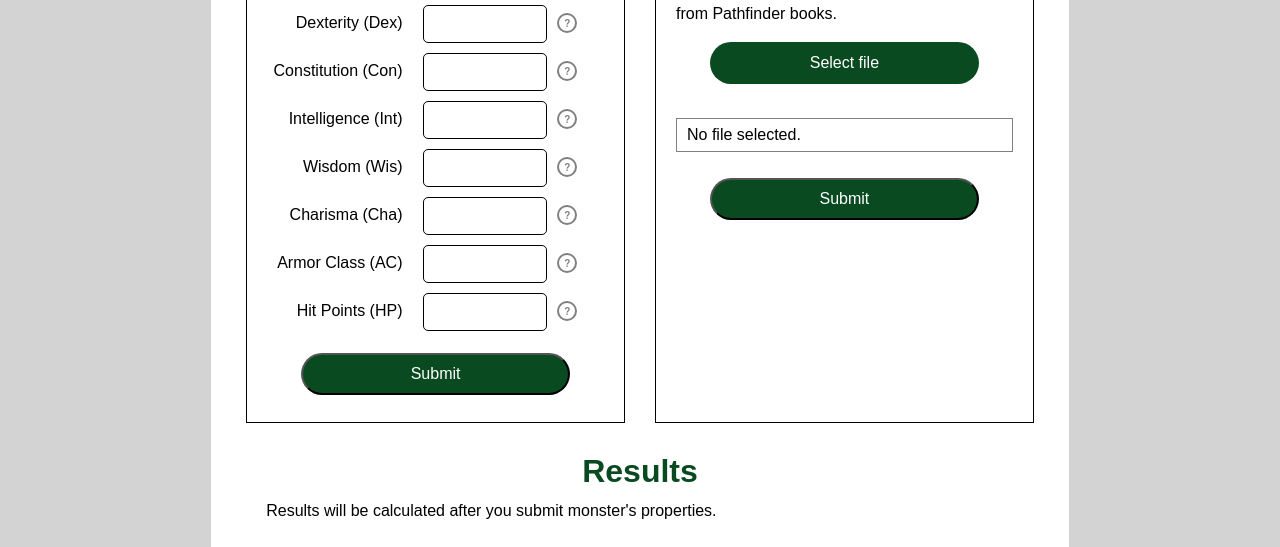
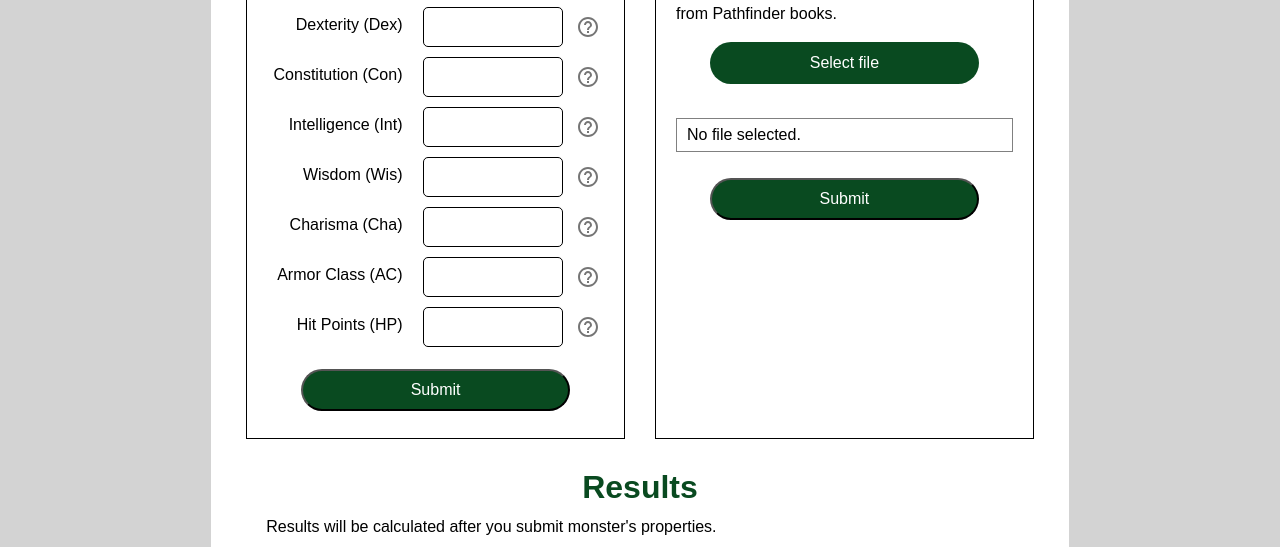
Before and after one commit to Paulina100/ML-for-TTRPG-game-design, a React app in the folder serving/frontend/: page / in a window 1280 px wide. Shown: the part 687-1234 px from the top of the page. Built offline with nearby package versions, Linux system fonts and the light colour scheme; a web font is replaced by a local one.

Commit message:
switch react-tooltip to mui

```diff
--- a/serving/frontend/package.json
+++ b/serving/frontend/package.json
@@ -3,13 +3,16 @@
   "version": "0.1.0",
   "private": true,
   "dependencies": {
+    "@emotion/react": "^11.11.1",
+    "@emotion/styled": "^11.11.0",
+    "@mui/icons-material": "^5.14.3",
+    "@mui/material": "^5.14.5",
     "@testing-library/jest-dom": "^5.16.5",
     "@testing-library/react": "^13.4.0",
     "@testing-library/user-event": "^13.5.0",
     "react": "^18.2.0",
     "react-dom": "^18.2.0",
     "react-scripts": "5.0.1",
-    "react-tooltip": "^5.20.0",
     "web-vitals": "^2.1.4"
   },
   "scripts": {
--- a/serving/frontend/src/Components/HelpTooltip.jsx
+++ b/serving/frontend/src/Components/HelpTooltip.jsx
@@ -1,17 +1,25 @@
-import {Tooltip} from "react-tooltip";
+import {IconButton, Tooltip} from "@mui/material";
+import HelpOutlineIcon from '@mui/icons-material/HelpOutline';
 
 const HelpTooltip = ({helpText}) => {
     return (
-        <div>
-            <a
-              data-tooltip-id="help-tooltip"
-              data-tooltip-content={helpText}
-              data-tooltip-place="right"
-            >
-                <p className="help">?</p>
-            </a>
-            <Tooltip id="help-tooltip" />
-        </div>
+        <Tooltip
+            title={helpText}
+            placement="right"
+            arrow PopperProps={{
+                modifiers: [
+                    {
+                        name: "offset",
+                        options: {
+                            offset: [0, -15],
+                        },
+                    },
+                ],
+        }}>
+            <IconButton>
+                <HelpOutlineIcon />
+            </IconButton>
+        </Tooltip>
     );
 }
 
--- a/serving/frontend/src/style.css
+++ b/serving/frontend/src/style.css
@@ -3,13 +3,13 @@
 :root {
     --theme-color: rgb(9, 74, 32);
     --theme-font: "Bruno Ace SC", sans-serif;
+    --transition-duration: 0.3s;
 }
 
 * {
     box-sizing: border-box;
     padding: 0;
     margin: 0;
-    transition-duration: 0.3s;
     font-family: Arial, sans-serif;
 }
 
@@ -88,20 +88,6 @@ p, label, input {
     padding: 0 40px 0 40px;
 }
 
-/* HELP TOOLTIP */
-.help {
-    font-size: 10px;
-    font-weight: 800;
-    color: gray;
-    line-height: 18px;
-    text-align: center;
-    border: 2px solid gray;
-    border-radius: 50%;
-    height: 20px;
-    width: 20px;
-    margin-top: 8px;
-}
-
 /* FORMS */
 #forms-grid {
     display: grid;
@@ -125,6 +111,7 @@ button[type="submit"], #file-input-button {
 
 button[type="submit"]:hover, #file-input-button:hover {
     background-color: black;
+    transition-duration: var(--transition-duration);
 }
 
 #properties-form-container, #file-form-container {
@@ -142,7 +129,7 @@ button[type="submit"]:hover, #file-input-button:hover {
 
 .properties-form-row {
     display: grid;
-    grid-template-columns: 45% 40% 15%;
+    grid-template-columns: 45% 45% 10%;
     grid-column-gap: 10px;
     padding: 5px 20px 5px 5px;
     width: 100%;
@@ -185,12 +172,14 @@ input[type="text"] {
 #properties-form-container:hover, #file-form-container:hover {
     box-shadow: 0 0 5px 4px lightgray;
     transform: scale(1.03);
+    transition-duration: var(--transition-duration);
 }
 
 #forms-grid:has(#file-form-container:hover) > #properties-form-container,
 #forms-grid:has(#properties-form-container:hover) > #file-form-container {
     transform: scale(0.97);
     background-color: rgba(9, 74, 32, 0.1);
+    transition-duration: var(--transition-duration);
 }
 
 /* RESULTS */
```
Also changed, not shown: 1 other file.
